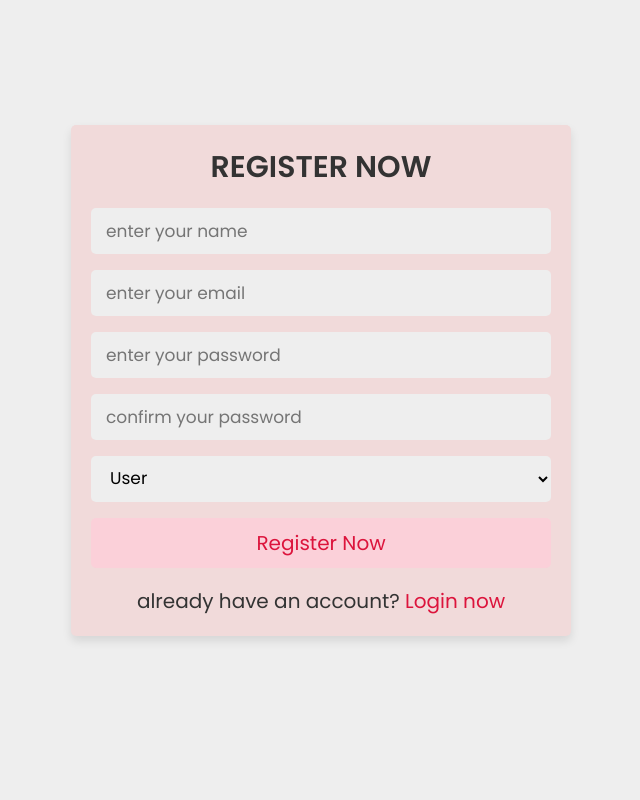
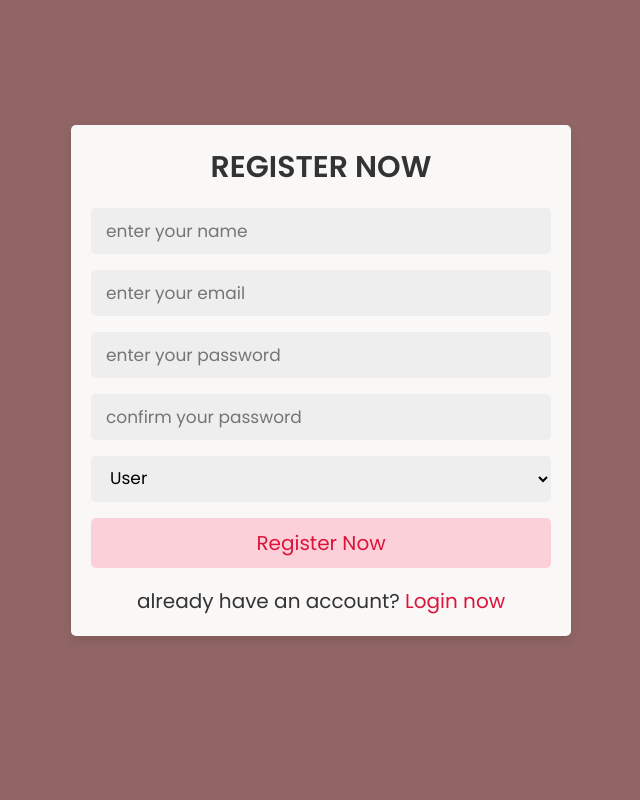
Before and after one commit to Sineth57/User-login-registration-with-database, a PHP site: page /register_form.php in a window 1280 px wide. Shown: the whole page, without its empty margins (319-959 px from the left). Run offline with PHP 8.4, Linux system fonts and the light colour scheme.

Commit message:
changed styles

```diff
--- a/style.css
+++ b/style.css
@@ -7,9 +7,10 @@
    outline: none; border:none;
    text-decoration: none;
 
+
 }
 .body {
-    background-color: aqua;
+    background-color: rgb(168, 214, 151);
 }
 
 .container{
@@ -72,14 +73,14 @@
    justify-content: center;
    padding:20px;
    padding-bottom: 60px;
-   background: #eee;
+   background: rgb(145, 101, 101);
 }
 
 .form-container form{
    padding:20px;
    border-radius: 5px;
    box-shadow: 0 5px 10px rgba(0,0,0,.1);
-   background: rgb(241, 218, 218);
+   background: rgb(250, 247, 247);
    text-align: center;
    width: 500px;
 }
```
